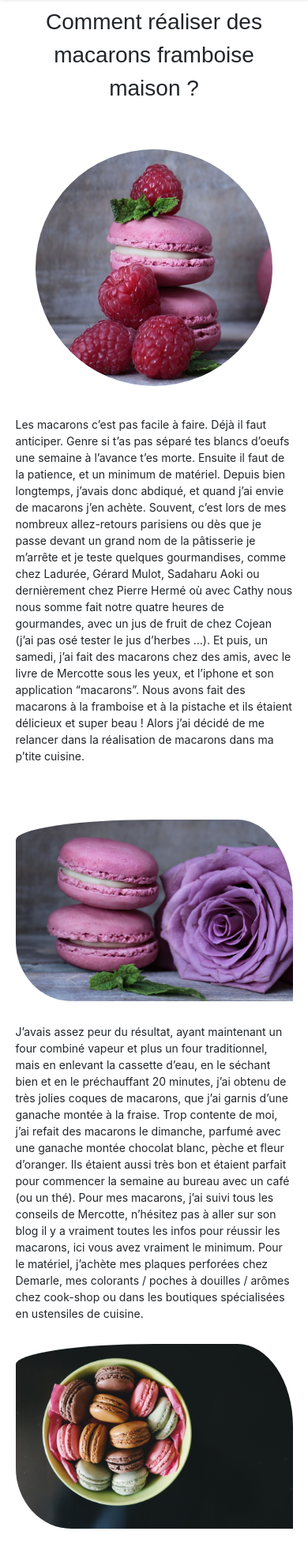
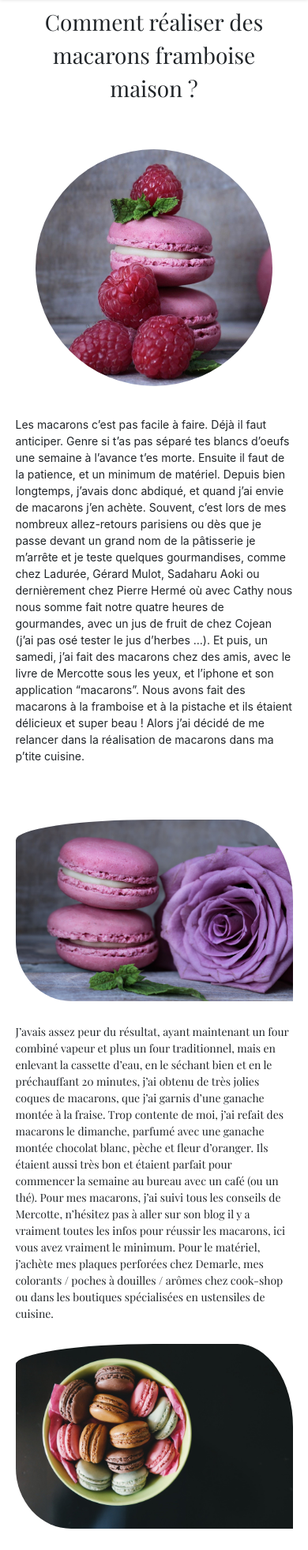
Before and after one commit to Prizilya/mspr-html, a PHP site: page /article.php in a window 390 px wide. Shown: the part 161-2124 px from the top of the page at 79% size. Run offline with PHP 8.4, Linux system fonts and the light colour scheme; some libraries are stand-ins or nearby versions.

Commit message:
plus dinspi

```diff
--- a/resources/sass/pages/_article.scss
+++ b/resources/sass/pages/_article.scss
@@ -5,6 +5,7 @@
   h1 {
     text-align: center;
     margin-bottom: 2em;
+    font-family: 'Playfair Display', serif;
   }
 
   .imgtext {
@@ -51,6 +52,7 @@
       padding-bottom: 2em;
       @media screen and (max-width: 800px) {
         width: 100%;
+        font-family: 'Playfair Display', serif;
       }
     }
 
```
Also changed, not shown: public/css/app.css.
